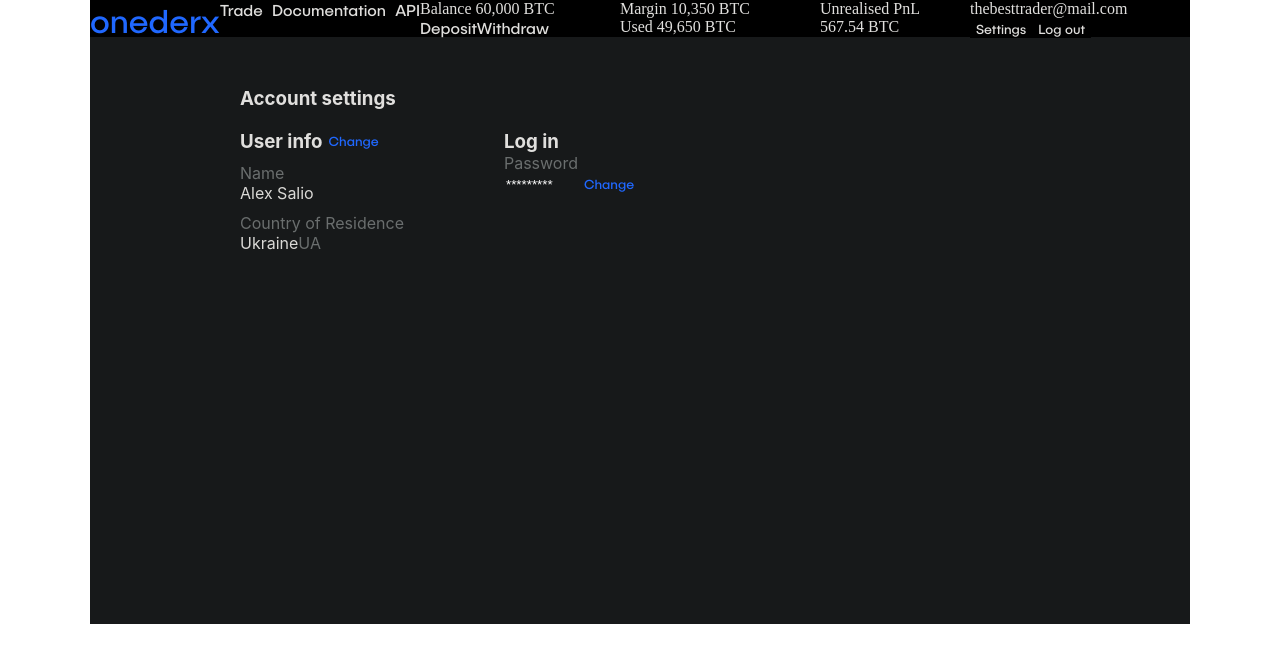
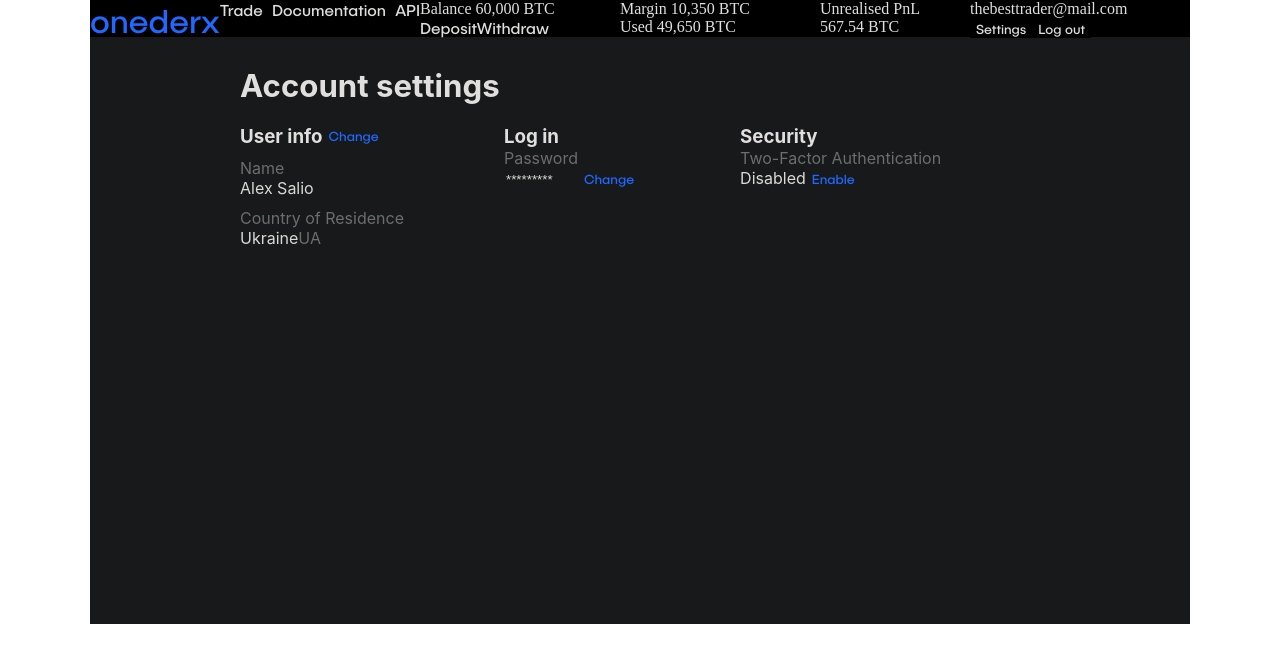
Before and after one commit to Stadionova/test-proj__onederx, a React (Create React App) app: page / in a window 1280 px wide. Shown: the top 662 px of the page. Built offline with nearby package versions, Linux system fonts and the light colour scheme.

Commit message:
added security Chart2 block

```diff
--- a/src/Components/App/App.css
+++ b/src/Components/App/App.css
@@ -29,7 +29,11 @@ body {
 .account-settings {
   width: 800px;
   margin: 0 auto;
-  margin-top: 50px;
+  margin-top: 30px;
+}
+
+.title {
+  font-size: 20pt;
 }
 
 .user-blocks {
@@ -72,7 +76,7 @@ button {
 
 .value input {
   background-color: rgb(23, 25, 26);
-  color: white;
+  color: rgb(218, 217, 214);
   border: none;
   width: 70px;
 }
@@ -85,3 +89,15 @@ button {
   margin-top: 10px;
   margin-bottom: 10px;
 }
+
+.security {
+  margin-left: 100px;
+}
+
+.security-buttons {
+  display: flex;
+}
+
+.security-buttons {
+  color: rgb(218, 217, 214);
+}
--- a/src/Components/App/App.js
+++ b/src/Components/App/App.js
@@ -12,7 +12,7 @@ class App extends React.Component {
             <Header />
             <div className="chart-2">
               <div className='account-settings'>
-                <div><h3>Account settings</h3></div>
+                <div className='title'><h3>Account settings</h3></div>
                 <div className='user-blocks'>
                   <div className='user-info'>
                     <div className="user-info-change">
@@ -38,6 +38,16 @@ class App extends React.Component {
                       </div>
                     </div>
                   </div>
+                  <div className='security'>
+                    <div><h3>Security</h3></div>
+                    <div>
+                      <div className='grey'><span>Two-Factor Authentication</span></div>
+                      <div className='security-buttons'>
+                        <div><span>Disabled</span></div>
+                        <div><button>Enable</button></div>
+                      </div>
+                    </div>
+                  </div>
                 </div>
               </div>
             </div>
```
Also changed, not shown: src/img/chart.JPG (added).
